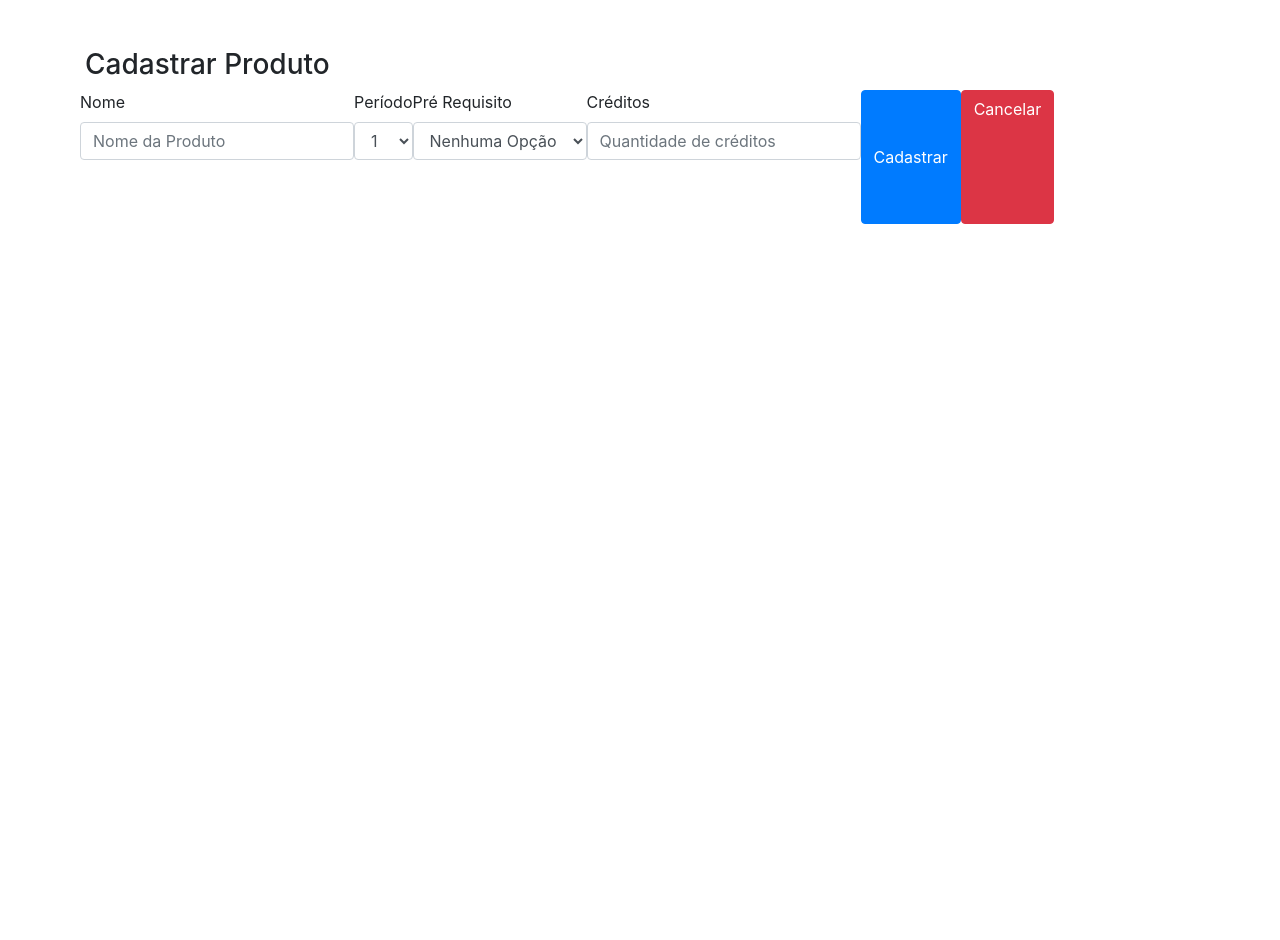
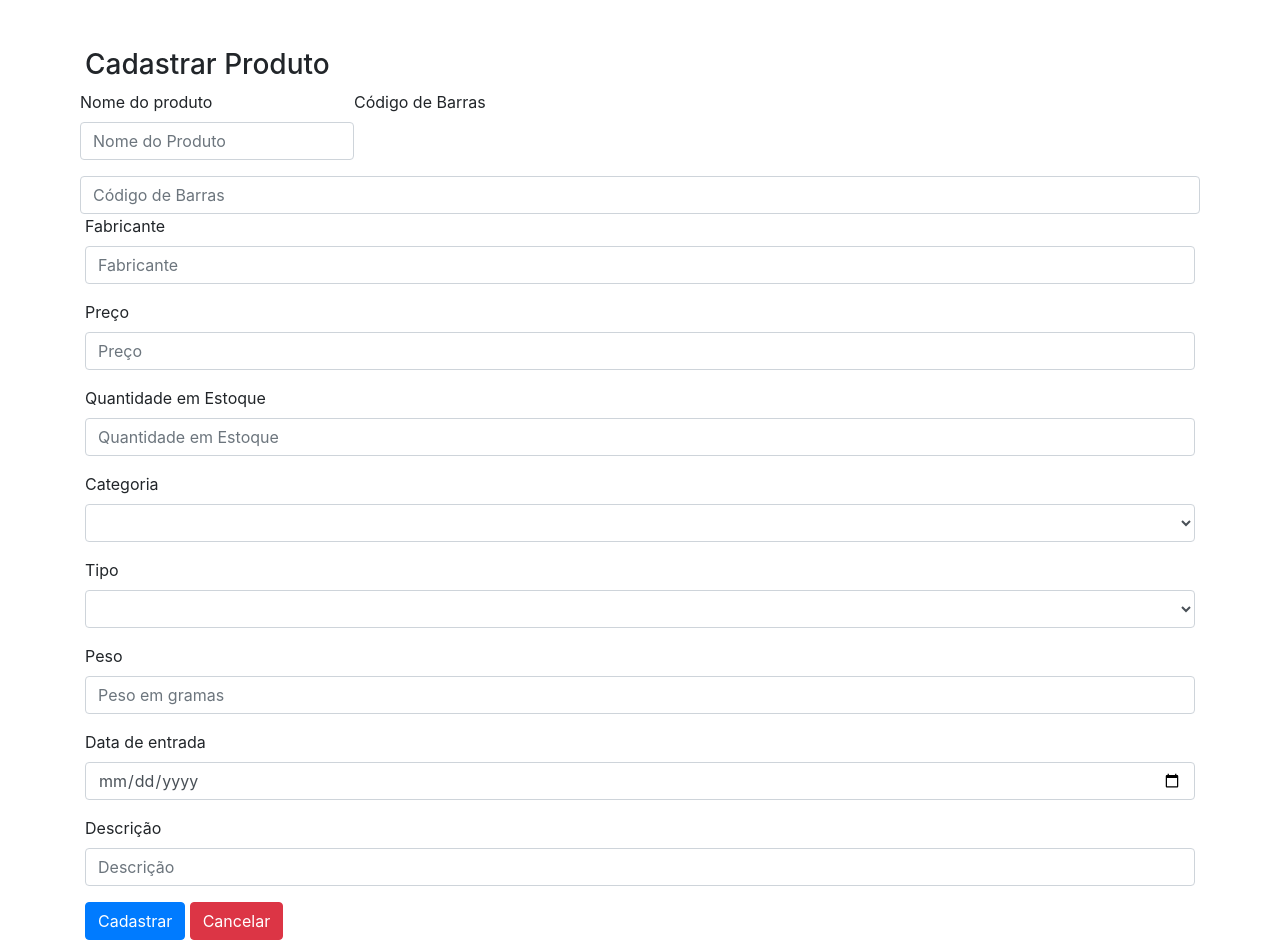
Before and after one commit to RodrigoVL12/3DAW, a PHP site: page /ControleProdutos/CadastrarProduto.php in a window 1280 px wide. Shown: the part 120-1060 px from the top of the page. Before the commit the page ends 344 px from the top, so only its background shows below. Run offline with PHP 8.4, Linux system fonts and the light colour scheme; data that the repository does not hold is empty; some libraries are stand-ins or nearby versions.

Commit message:
AV2 - Evolutiva - 013 - Iniciado o desenvolvimento do sistema de controle de produtos do projeto Ximbolé Bahiano.

```diff
--- a/AV2/ControleProdutos/AlterarProduto.php
+++ b/AV2/ControleProdutos/AlterarProduto.php
@@ -65,7 +65,7 @@
             echo '<div class="form-row">';
             echo '<div class="form-group">';
             echo '<label for="Produto">Nome</label>';
-            echo '<input type="text" class="form-control" id="Produto" placeholder="Nome da Produto" name="nome">';
+            echo '<input type="text" class="form-control" id="Produto" placeholder="Nome do Produto" name="nome">';
             echo '</div>';
 
             echo '<div class="form-group">';
--- a/AV2/ControleProdutos/CadastrarProduto.php
+++ b/AV2/ControleProdutos/CadastrarProduto.php
@@ -47,40 +47,54 @@
             <div class="form-row">
 
                 <div class="form-group">
-                <label for="Produto">Nome</label>
-                <input type="text" class="form-control" id="Produto" placeholder="Nome da Produto" name="nome">
+                <label for="nome">Nome do produto</label>
+                <input type="text" class="form-control" id="nome" placeholder="Nome do Produto" name="nome">
+                </div>
+
+                <label for="codigo_barras">Código de Barras</label>
+                <input type="number" class="form-control" id="codigo_barras" placeholder="Código de Barras" name="codigo_barras">
                 </div>
 
                 <div class="form-group">
-                    <label for="periodo">Período</label>
-                    <select class="form-control" name="periodo">
-                        <option value = 1>1</option>
-                        <option value = 2>2</option>
-                        <option value = 3>3</option>
-                        <option value = 4>4</option>
-                        <option value = 5>5</option>
-                    </select>
+                <label for="fabricante">Fabricante</label>
+                <input type="text" class="form-control" id="fabricante" placeholder="Fabricante" name="fabricante">
                 </div>
 
                 <div class="form-group">
-                    <label for="preRequisito">Pré Requisito</label>
-                    <select class="form-control" name="preRequisito">
-                        <option value = "Livre">Nenhuma Opção</option>
-                        <?php
-                            $sql = "SELECT * FROM Produtos";
-                            $result = $conn->query($sql);
-                            while ($linha = $result->fetch_assoc()) {
-                                $valor = $linha["nome"];
-                                echo "<option value = '$valor'>" . $linha["nome"] . "</option>";
-                            }
-                        ?>
-                    </select>
+                <label for="preco">Preço</label>
+                <input type="number" class="form-control" id="preco" placeholder="Preço" name="preco">
                 </div>
 
                 <div class="form-group">
-                    <label for="creditos">Créditos</label>
-                    <input type="number" class="form-control" id="creditos" placeholder="Quantidade de créditos" name="creditos"><br><br>
+                <label for="quantidade_estoque">Quantidade em Estoque</label>
+                <input type="number" class="form-control" id="quantidade_estoque" placeholder="Quantidade em Estoque" name="quantidade_estoque">
                 </div>
+
+                <div class="form-group">
+                    <label for="categoria">Categoria</label>
+                    <select class="form-control" name="categoria"></select>
+                </div>
+
+                <div class="form-group">
+                    <label for="tipo">Tipo</label>
+                    <select class="form-control" name="tipo"></select>
+                </div>
+
+                <div class="form-group">
+                <label for="peso">Peso</label>
+                <input type="number" class="form-control" id="peso" placeholder="Peso em gramas" name="peso">
+                </div>
+
+                <div class="form-group">
+                <label for="data">Data de entrada</label>
+                <input type="date" class="form-control" id="data" placeholder="Data de entrada" name="data">
+                </div>
+
+                <div class="form-group">
+                <label for="descricao">Descrição</label>
+                <input type="text" class="form-control" id="descricao" placeholder="Descrição" name="descricao">
+                </div>
+
                 <button type="submit" class="btn btn-primary">Cadastrar</button>
                 <a class="btn btn-danger" href="../index.php" role="button">Cancelar</a>
             </div>
```
